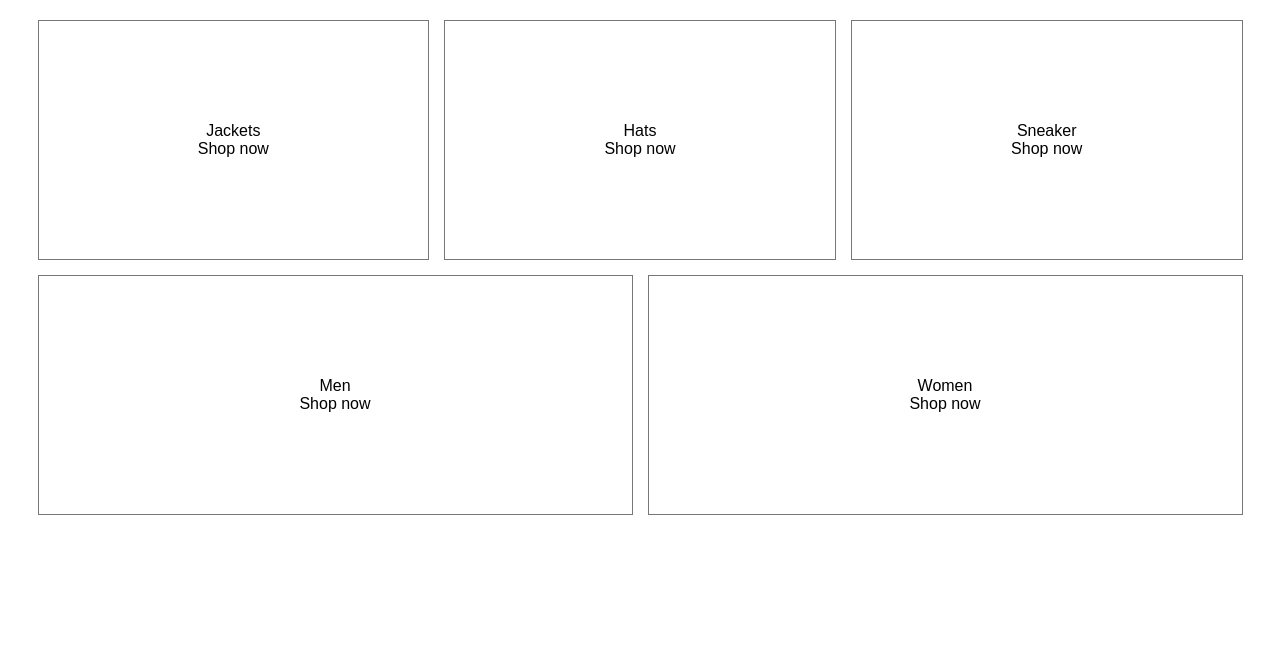
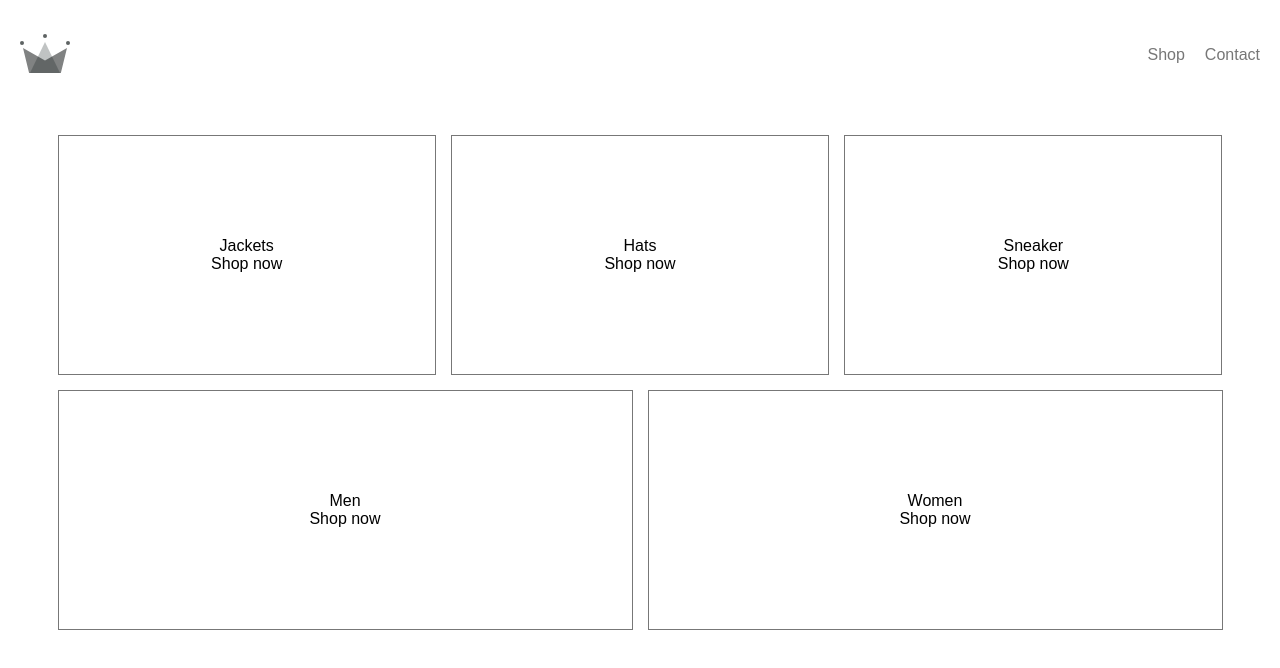
Before and after one commit to rafiurrafi/react-bootcamp, a React (Create React App) app: page / in a window 1280 px wide. Shown: the top 668 px of the page. Built offline with nearby package versions, Linux system fonts and the light colour scheme.

Commit message:
crown - added header component and add links to home page

```diff
--- a/src/app.css
+++ b/src/app.css
@@ -4,6 +4,7 @@
   box-sizing: border-box;
 }
 body {
+  padding: 20px;
   font-family: Arial, Helvetica, sans-serif;
 }
 a {
--- a/src/app.jsx
+++ b/src/app.jsx
@@ -5,14 +5,18 @@ import "./app.css";
 import Homepage from "./pages/homepage/homepage";
 import { BrowserRouter, Switch, Route } from "react-router-dom";
 import ShopPage from "./pages/shop/shopPage";
+import Header from "./components/header/header";
 class App extends React.Component {
   render() {
     return (
       <BrowserRouter>
-        <Switch>
-          <Route path="/shop" component={ShopPage} />
-          <Route path="/" component={Homepage} />
-        </Switch>
+        <div>
+          <Header />
+          <Switch>
+            <Route path="/shop" component={ShopPage} />
+            <Route path="/" component={Homepage} />
+          </Switch>
+        </div>
       </BrowserRouter>
     );
   }
--- /dev/null
+++ b/src/components/header/header.jsx
@@ -0,0 +1,23 @@
+import React from "react";
+import { Link } from "react-router-dom";
+import { ReactComponent as Logo } from "./crown.svg";
+import "./header.scss";
+const Header = (props) => {
+  return (
+    <div className="header">
+      <Link to="/">
+        <Logo />
+      </Link>
+      <div className="options">
+        <Link className="option" to="/shop">
+          Shop
+        </Link>
+        <Link className="option" to="/">
+          Contact
+        </Link>
+      </div>
+    </div>
+  );
+};
+
+export default Header;
--- /dev/null
+++ b/src/components/header/header.scss
@@ -0,0 +1,12 @@
+.header {
+  height: 70px;
+  display: flex;
+  justify-content: space-between;
+  margin-bottom: 25px;
+  align-items: center;
+}
+.options {
+  .option {
+    margin-left: 20px;
+  }
+}
```
Also changed, not shown: src/components/header/crown.svg (added).
